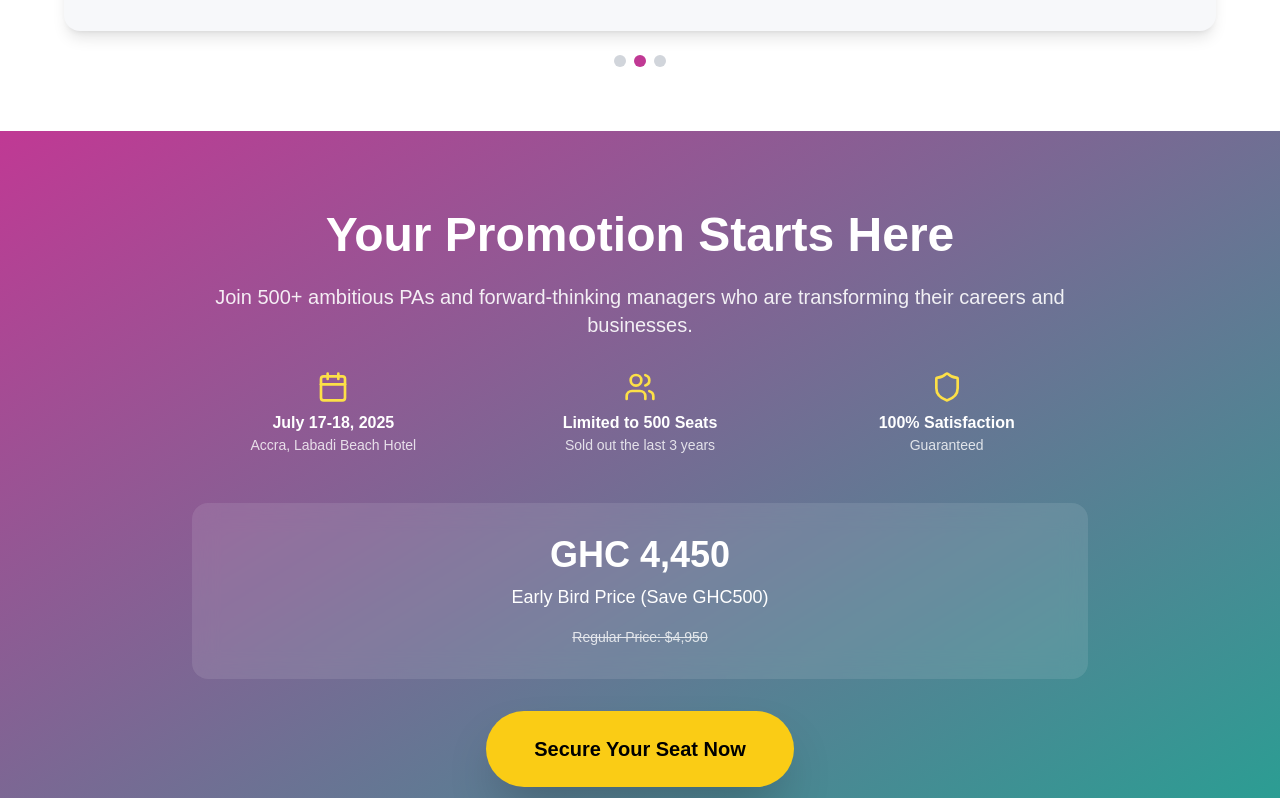
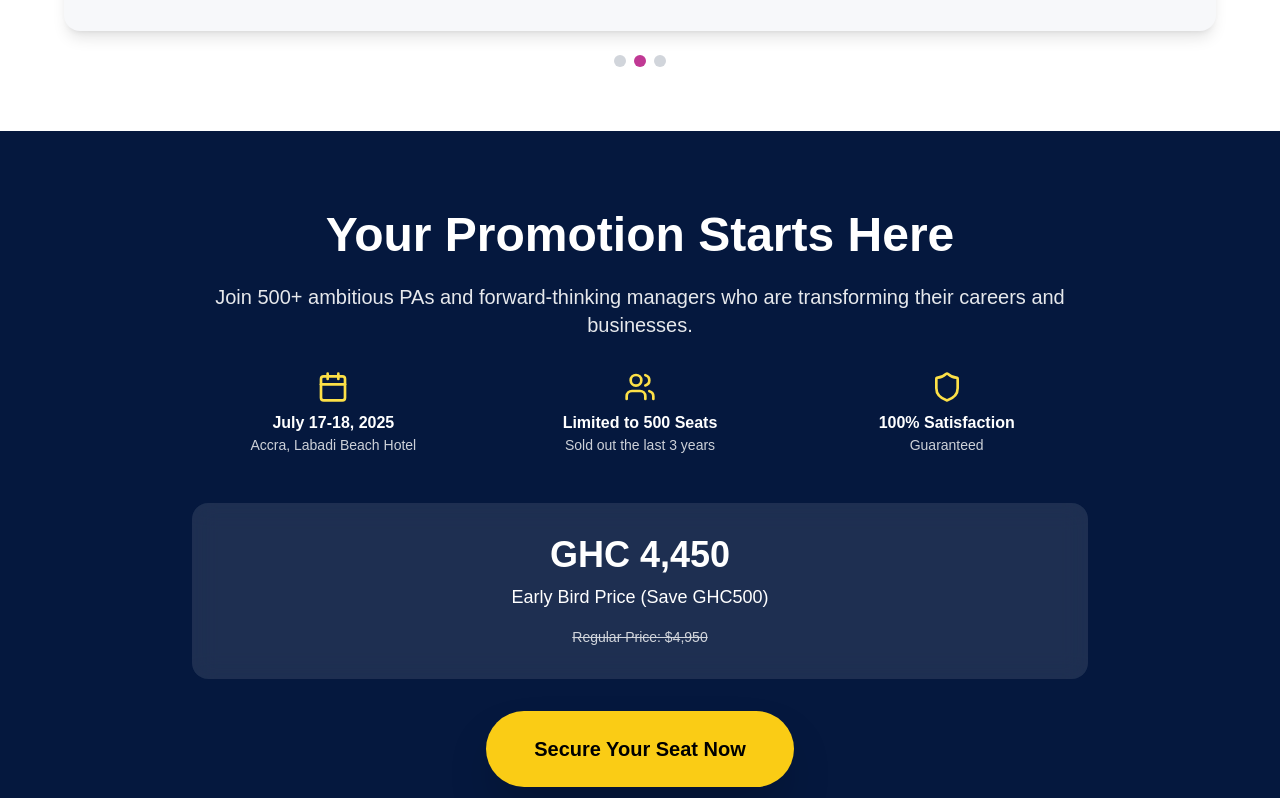
Before and after one commit to Amatcha-Boanerges/landingpage-paconf, a Next.js app: page /conference in a window 1280 px wide. Shown: the part 6742-7540 px from the top of the page. Built offline with nearby package versions, Linux system fonts and the light colour scheme.

Commit message:
update the background color

```diff
--- a/src/app/components/FinalCTASection.tsx
+++ b/src/app/components/FinalCTASection.tsx
@@ -3,7 +3,7 @@ import { Calendar, Users, Shield } from 'lucide-react';
 
 export default function FinalCTASection() {
   return (
-    <section className="py-20 bg-gradient-to-br from-primary to-secondary text-white">
+    <section className="py-20 bg-pa-background text-white">
       <div className="container mx-auto px-4">
         <div className="max-w-4xl mx-auto text-center">
           <h2 className="text-3xl md:text-5xl font-bold mb-6">
```
